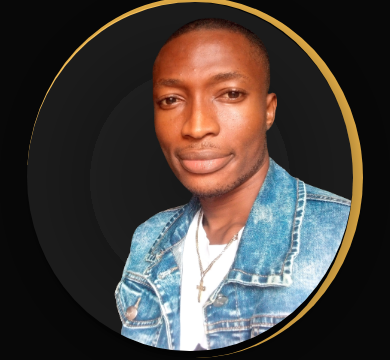
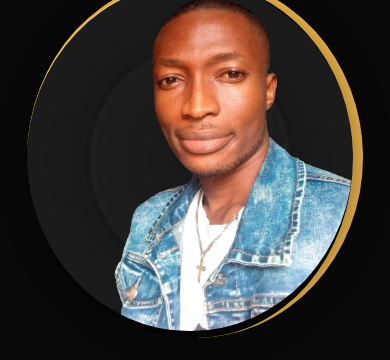
Before and after one commit to ogbaluChidiebubeDavid/main-portfolio, a plain HTML site: page index.html in a window 390 px wide. Shown: the part 103-463 px from the top of the page. Drawn offline with nearby package versions, Linux system fonts and the light colour scheme.

Commit message:
modified some margin at the top

```diff
--- a/css/portfolio.css
+++ b/css/portfolio.css
@@ -755,6 +755,10 @@ form .btn{
         margin-top: 5px !important;
     }
 
+    .row-1{
+        margin-top: 10px !important;
+    }
+
     .header-img-col::after{
         content: none !important;
     }
```
